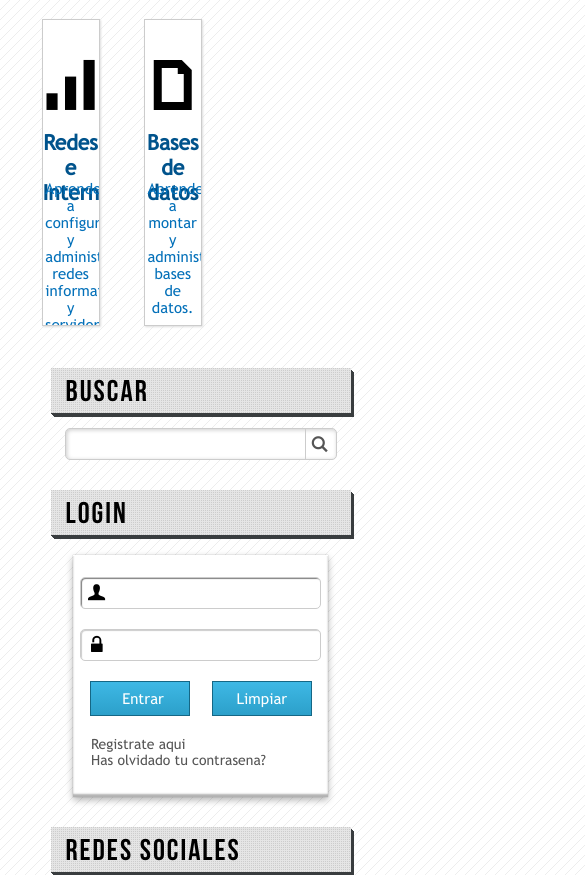
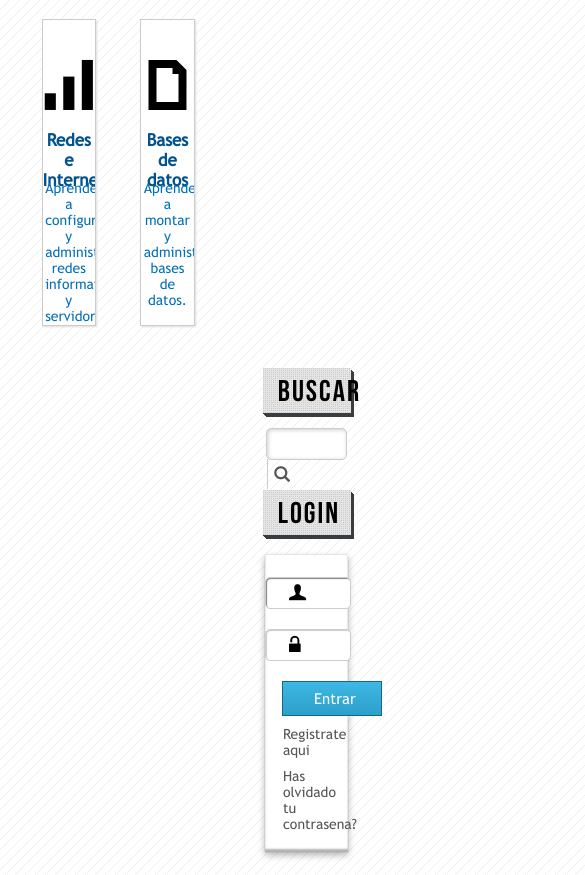
Before and after one commit to jjfcode/master-css, a plain HTML site: page maquetacion-2/index.html in a window 390 px wide. Shown: the part 620-1495 px from the top of the page, 585 px wide, since content can reach past the window. Drawn offline with Linux system fonts and the light colour scheme.

Commit message:
118 responsive tablet pantallas medianas

```diff
--- a/maquetacion-2/css/responsive.css
+++ b/maquetacion-2/css/responsive.css
@@ -5,13 +5,14 @@
     }
 
     #banner h1 {
+        width: 100%;
         font-size: 35px;
         text-align: center;
         margin: 33px auto;
     }
 
     .card {
-        width: 16%;
+        width: 15%;
         margin: 1.45%px;
     }
 
@@ -31,7 +32,7 @@
     }
 
     #footer .wrap > div {
-        width: 26%;
+        width: 23%;
     }
 
     #footer #browser img {
@@ -43,3 +44,80 @@
     }
 
 }
+
+@media (max-width:1080px) {
+
+    .card .category {
+        font-size: 17px;
+    }
+
+    .card .description {
+        font-size: 14px;
+    }
+
+    #articles {
+        width: 61%;
+    }
+}
+
+@media (max-width:970px) {
+    #articles {
+        width: 59%;
+    }
+
+    footer .wrap > div {
+        width: 23%;
+        margin: 15%;
+    }
+
+    #footer h5 {
+        font-size: 22px;
+    }
+}
+
+@media (max-width:925px) {
+    #articles {
+        width: 65%;
+    }
+
+    #lateral {
+        width: 25%;
+    }
+
+    #lateral input[type="text"] {
+        width: 78%;
+    }
+
+    .aside-box {
+        width: 95%;
+        min-height: 140px;
+        height: auto;
+        padding-bottom: 10px;
+    }
+
+    #login a {
+        margin-top: 10px;
+        margin-bottom: 10px;
+    }
+
+    #login input[type="email"],
+    #login input[type="password"] {
+        width: 65%;
+    }
+
+    #login #user,
+    #login #password {
+        margin-left: 24px;
+    }
+
+    #login input[type="submit"],
+    #login input[type="button"],
+    #login input[type="reset"],
+    #login button {
+        margin-bottom: 0px;
+    }
+
+    #login input[type="reset"] {
+        display: none;
+    }
+}
```
